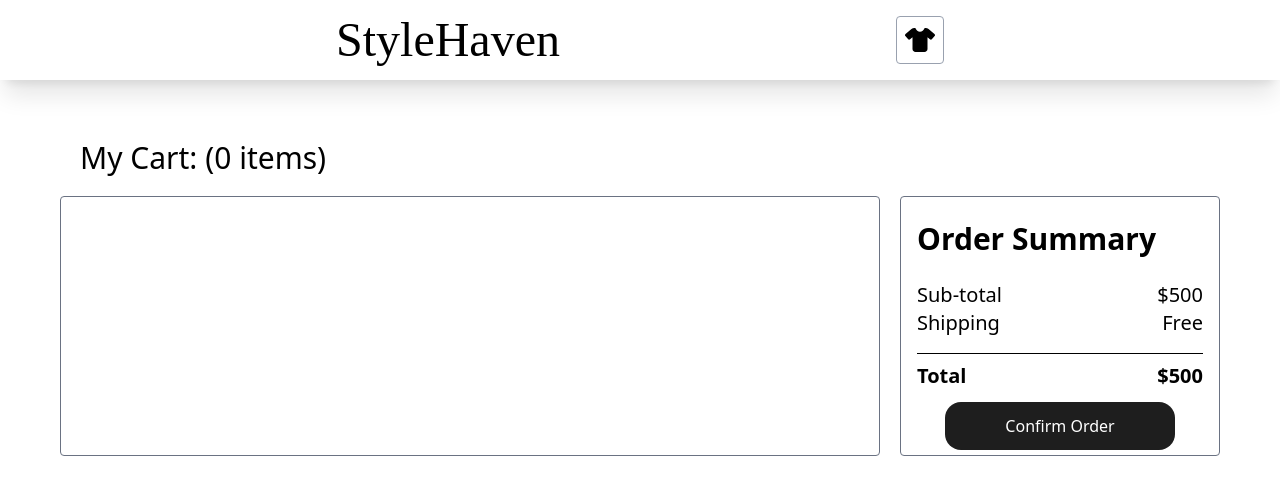
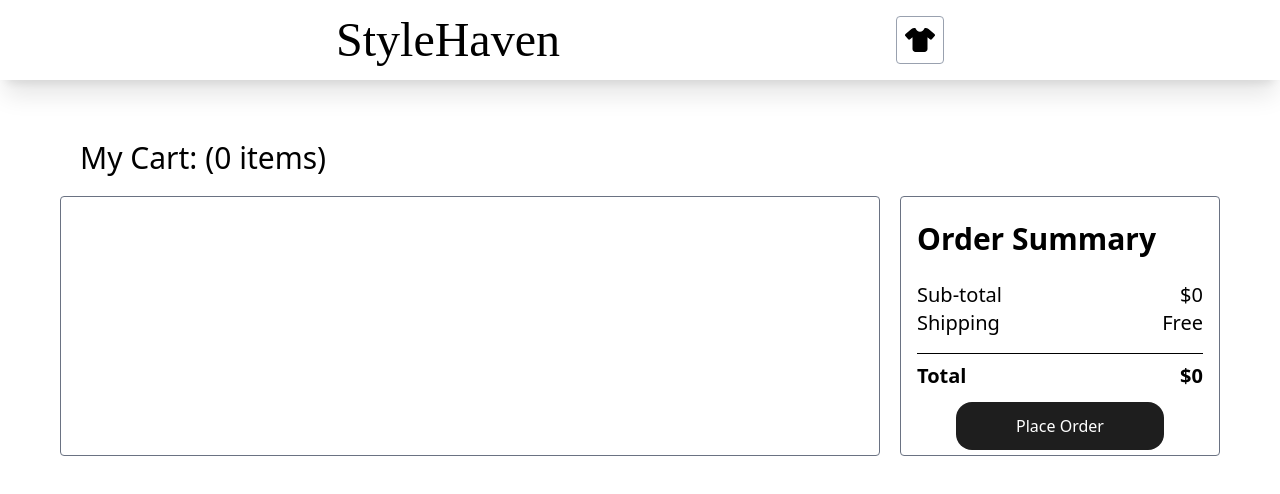
Before and after one commit to Harsimrankaur2004/StyleHaven, a React (Vite) app: page /cart in a window 1280 px wide. Shown: the top 494 px of the page. Built offline with nearby package versions, Linux system fonts and the light colour scheme; a web font is replaced by a local one.

Commit message:
Add some functionality to Add button in product card

```diff
--- a/src/pages/Cart/CartContext.jsx
+++ b/src/pages/Cart/CartContext.jsx
@@ -16,49 +16,45 @@ export const CartProvider = ({ children }) => {
             : item,
         );
       }
-      return [...prevCart, {...product, quantity: 1}]
+      return [...prevCart, { ...product, quantity: 1 }];
     });
   };
 
- const itemQuantity = (id) => {
-  const item = cart.find(item => item.id === id);
-  return item ? item.quantity : 0;
-};
+  const itemQuantity = (id) => {
+    const item = cart.find((item) => item.id === id);
+    return item ? item.quantity : 0;
+  };
 
+  const cartQuantity = cart.reduce((total, item) => total + item.quantity, 0);
 
-  const cartQuantity = cart.reduce(
-  (total, item) => total + item.quantity,
-  0
-);
-
-const increaseQty = (id) => {
-    setCart(cart =>
-      cart.map(item =>
-        item.id === id
-          ? { ...item, quantity: item.quantity + 1 }
-          : item
-      )
+  const increaseQty = (id) => {
+    setCart((cart) =>
+      cart.map((item) =>
+        item.id === id ? { ...item, quantity: item.quantity + 1 } : item,
+      ),
     );
   };
 
   const decreaseQty = (id) => {
-    setCart(cart =>
+    setCart((cart) =>
       cart
-        .map(item =>
-          item.id === id
-            ? { ...item, quantity: item.quantity - 1 }
-            : item
+        .map((item) =>
+          item.id === id ? { ...item, quantity: item.quantity - 1 } : item,
         )
-        .filter(item => item.quantity > 0)
+        .filter((item) => item.quantity > 0),
     );
   };
 
   const removeItem = (id) => {
-  setCart(prevCart =>
-    prevCart.filter(item => item.id !== id)
-  );
-};
+    setCart((prevCart) => prevCart.filter((item) => item.id !== id));
+  };
 
+  const totalPrice = () => {
+    return cart.reduce(
+      (total, item) => total + item.newPrice * item.quantity,
+      0,
+    );
+  };
 
   return (
     <CartContext.Provider
@@ -69,7 +65,8 @@ const increaseQty = (id) => {
         itemQuantity,
         increaseQty,
         decreaseQty,
-        removeItem
+        removeItem,
+        totalPrice,
       }}
     >
       {children}
--- a/src/pages/Cart/CartItem.jsx
+++ b/src/pages/Cart/CartItem.jsx
@@ -5,10 +5,12 @@ import { useEffect } from "react";
 
 const CartItem = () => {
 
-const { cart } = useCart();
+const { cart, totalPrice } = useCart();
 
 useEffect(() => {
   console.log("CART UPDATED:", cart);
+  console.log("CART TOTAL PRICE:", totalPrice());
+
 }, [cart]);
   return (
     <div className="md:p-4 p-2 sm:p-3">
@@ -24,8 +26,8 @@ useEffect(() => {
           </div>
           <div className="ml-3">
             <div className="font-bold min-[850px]:text-xl ">{item.title}</div>
-            <div className="mb-2 lg:mb-5">Color: Green</div>
-            <div className="xl:hidden">{item.newPrice}</div>
+            <div className="mb-2 lg:mb-5">Color: {item.color}</div>
+            <div className="xl:hidden">${item.newPrice}</div>
             <QuantitySelector id={item.id} />
             <RemoveItemButton id={item.id} />
           </div>
--- a/src/pages/Cart/OrderSumary.jsx
+++ b/src/pages/Cart/OrderSumary.jsx
@@ -1,10 +1,19 @@
+import { useState } from "react";
+import { useCart } from "./CartContext";
+
 const OrderSumary = () => {
+  const [ orderPlace, setOrderPlaced ] = useState(false)
+  const { totalPrice } = useCart();
+  const handleClick = () => {
+    setOrderPlaced(true)
+  }
+
   return (
     <div className="px-4 py-3 border border-t h-65 w-80 rounded border-gray-500 text-xl">
       <h1 className="text-3xl font-bold pb-3 my-3">Order Summary</h1>
       <div className="flex justify-between">
         <span>Sub-total</span>
-        <span>$500</span>
+        <span>${totalPrice()}</span>
       </div>
 
       <div className="flex justify-between border-b pb-4">
@@ -14,10 +23,10 @@ const OrderSumary = () => {
 
       <div className="flex justify-between font-bold pt-2">
         <span>Total</span>
-        <span>$500</span>
+        <span>${totalPrice()}</span>
       </div>
       <div className="text-center">
-        <button className="bg-[#1e1e1e] text-white py-3 text-base px-15 rounded-2xl mt-3 cursor-pointer">Confirm Order</button>
+        <button onClick={handleClick} className="bg-[#1e1e1e] text-white py-3 text-base px-15 rounded-2xl mt-3 cursor-pointer">{orderPlace ? "Order Placed" : "Place Order"}</button>
       </div>
     </div>
   );
--- a/src/pages/Products/Card.jsx
+++ b/src/pages/Products/Card.jsx
@@ -1,8 +1,20 @@
+import { useRef, useState } from "react";
 import { useCart } from "../Cart/CartContext";
 
-const Card = ({ id, img, title, star, reviews, prevPrice, newPrice }) => {
+const Card = ({ id, img, title, star, reviews, prevPrice, newPrice, color }) => {
+  const [ added, setAdded ] = useState(false)
   const { addToCart } = useCart();
+  const timeoutRef = useRef(null);;
 
+  const handleClick = () => {
+    clearTimeout(timeoutRef.current);
+
+    addToCart({img, title, newPrice, id, color });
+    setAdded(true)
+    timeoutRef.current = setTimeout(() => {
+      setAdded(false)
+    }, 2000);
+  }
 
   return (
     <div id={id} className="flex-1 basis-35 max-[400px]:w-30 md:basis-40 border border-gray-300 p-4 rounded sm:grow-0 items-center max-w-50 sm:max-w-60 flex flex-col">
@@ -29,8 +41,8 @@ const Card = ({ id, img, title, star, reviews, prevPrice, newPrice }) => {
         </del>
         <span className="font-bold sm:font-bold ml-2">${newPrice}</span>
       </div>
-      <button onClick={() => addToCart({img, title, newPrice, id })} className="bg-[#1f1f1f] text-white px-8 rounded-4xl py-2 mt-2 cursor-pointer">
-        Buy
+      <button onClick={handleClick} className="bg-[#1f1f1f] text-white px-8 rounded-4xl py-2 mt-2 cursor-pointer hover:opacity-55 active:opacity-40">
+       {added ? "Added" : "Add" }
       </button>
     </div>
   );
--- a/src/pages/Products/ProductsPage.jsx
+++ b/src/pages/Products/ProductsPage.jsx
@@ -53,7 +53,7 @@ const ProductsPage = () => {
     }
 
     return filteredProducts.map(
-      ({ id, img, title, star, reviews, prevPrice, newPrice }) => (
+      ({ id, img, title, star, reviews, prevPrice, newPrice, color }) => (
         <Card
           key={id}
           id={id}
@@ -63,6 +63,7 @@ const ProductsPage = () => {
           reviews={reviews}
           prevPrice={prevPrice}
           newPrice={newPrice}
+          color={color}
         />
       ),
     );
```
